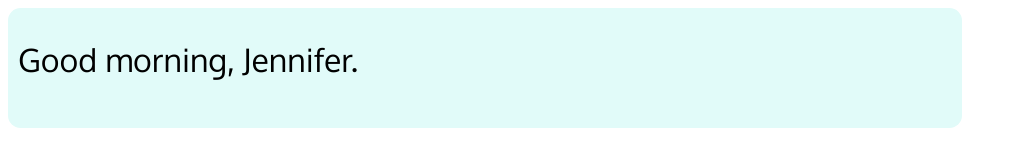
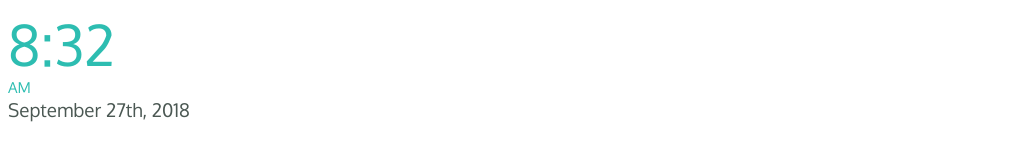
Before and after one commit to adithyagundlapalli/agundlap-lab1, a plain HTML site: page datetime/index.html in a window 1280 px wide. Shown: the whole page, without its empty margins (0-1017 px from the left). Drawn offline with Linux system fonts and the light colour scheme.

Commit message:
Finished the datetime component.

```diff
--- a/datetime/index.html
+++ b/datetime/index.html
@@ -3,7 +3,7 @@
   <head>
     <meta charset="UTF-8" />
     <meta name="viewport" content="width=device-width, initial-scale=1.0" />
-    <title>greeting</title>
+    <title>datetime</title>
     <link rel="stylesheet" href="styles.css" />
     <link
       rel="stylesheet"
@@ -11,8 +11,10 @@
     />
   </head>
   <body>
-    <div class="container">
-      <h1 class="greeting">Good morning, Jennifer.</h1>
+    <div>
+      <h1 class="time">8:32</h1>
+      <p class="unit">AM</p>
+      <p class="date">September 27th, 2018</p>
     </div>
   </body>
 </html>
--- a/datetime/styles.css
+++ b/datetime/styles.css
@@ -1,11 +1,36 @@
 .container {
-  padding: 10px;
-  background-color: #e1fbf9;
-  width: 933.75px;
-  height: 100.26px;
-  border-radius: 12.5px;
+  display: flex;
+  height: 112.07px;
+  width: 185px;
 }
 
-.greeting {
+.time,
+.unit,
+.date {
+  margin: 0;
+  padding: 0;
+}
+
+.time {
   font-family: "Oxygen", sans-serif;
-  font-weight: 7
+  color: #2dbdb1;
+  font-weight: 400;
+  font-size: 56.25px;
+  line-height: 71.03px;
+}
+
+.unit {
+  font-family: "Oxygen", sans-serif;
+  color: #2dbdb1;
+  font-weight: 400;
+  font-size: 15px;
+  line-height: 18.94px;
+}
+
+.date {
+  font-family: "Oxygen", sans-serif;
+  color: #4b5853;
+  font-weight: 400;
+  font-size: 18.75px;
+  line-height: 23.68px;
+}
```
Also changed, not shown: greeting/index.html (+10 -1 lines), greeting/styles.css (+14 -0 lines).
